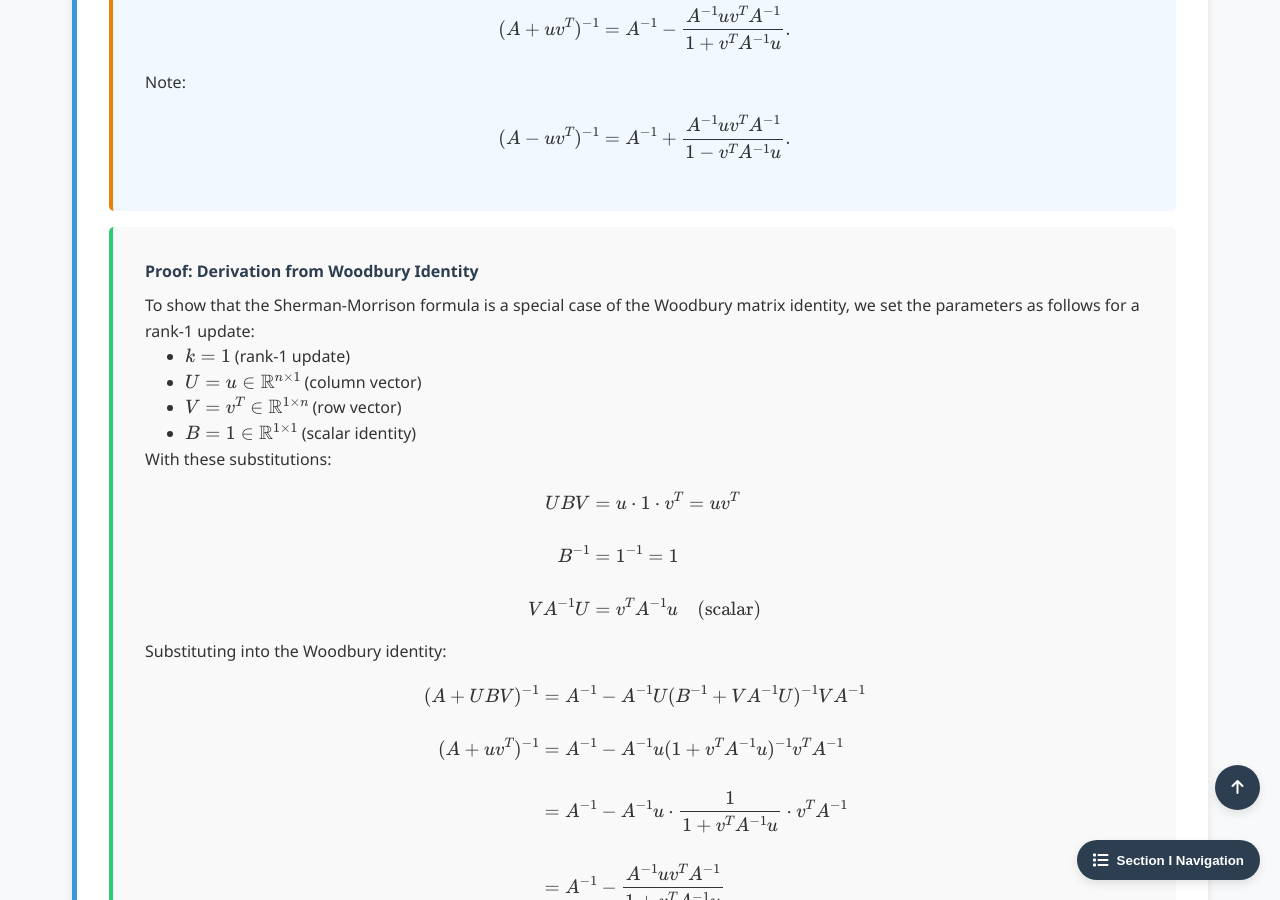
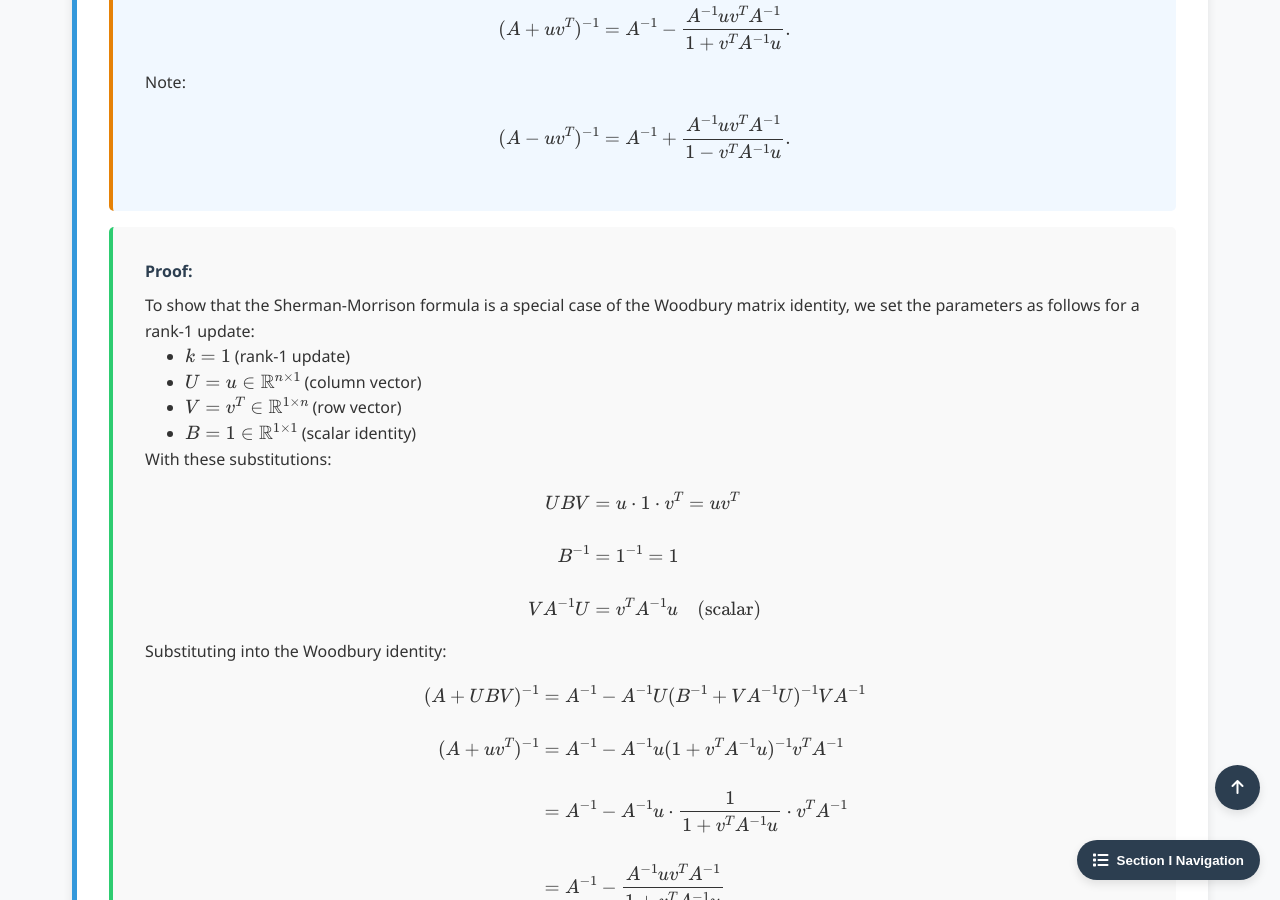
Before and after one commit to Yusukey01/yusukey01.github.io, a Jekyll site: the page built from Mathematics/Linear_algebra/woodbury.html, in a window 1280 px wide and 900 px high, scrolled down 1578 px. Built offline with Jekyll 4.4.1, drawn with Linux system fonts in a browser that asks for light colours.

Commit message:
Updated Section 1-12

```diff
--- a/Mathematics/Linear_algebra/woodbury.html
+++ b/Mathematics/Linear_algebra/woodbury.html
@@ -167,7 +167,7 @@ uses_python: false
                 \]
             </div>
             <div class="proof">
-                <span class="proof-title">Proof: Derivation from Woodbury Identity</span>
+                <span class="proof-title">Proof:</span>
                 To show that the Sherman-Morrison formula is a special case of the Woodbury matrix identity,
                 we set the parameters as follows for a rank-1 update:
                 <ul style="padding-left: 40px;">
```
